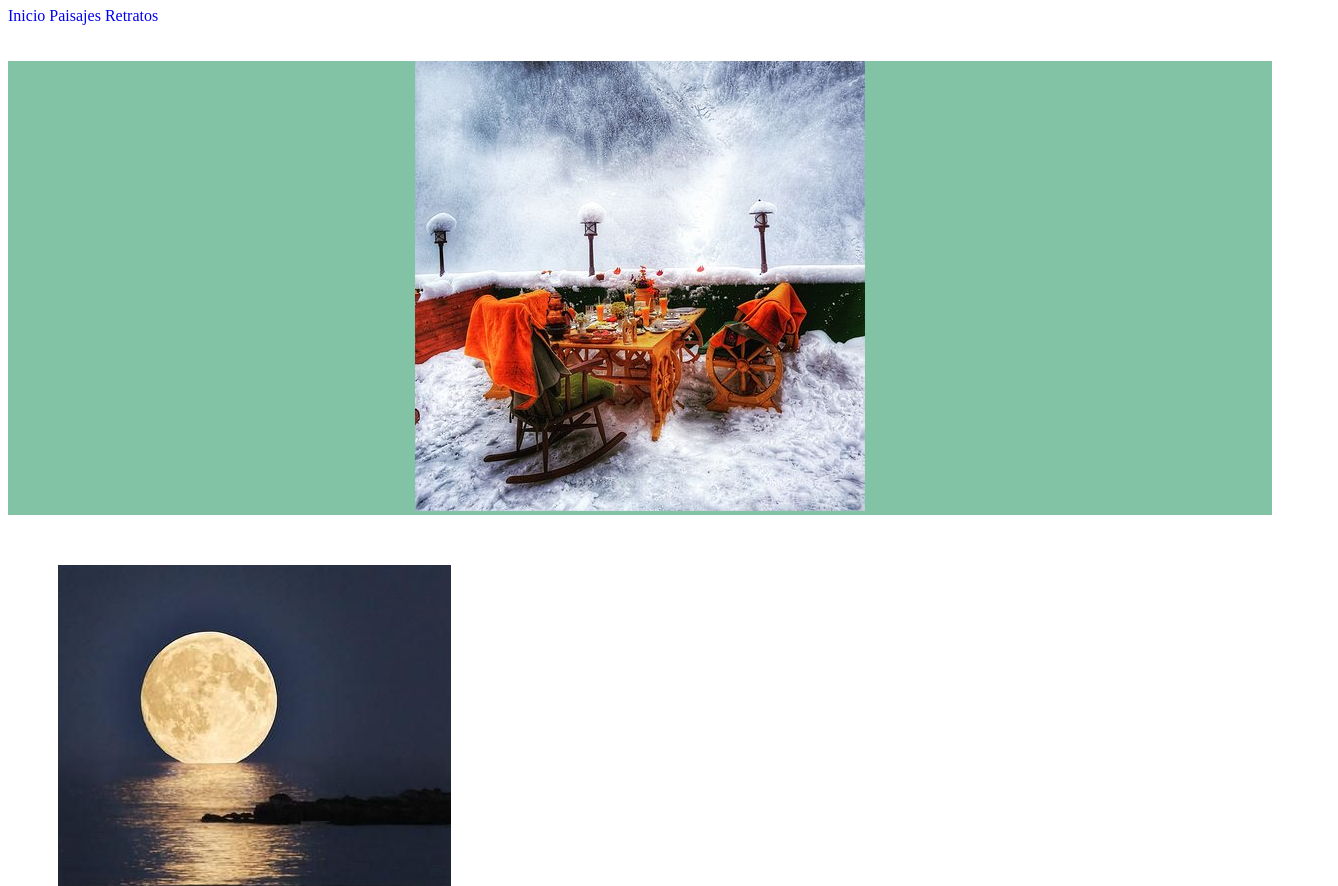
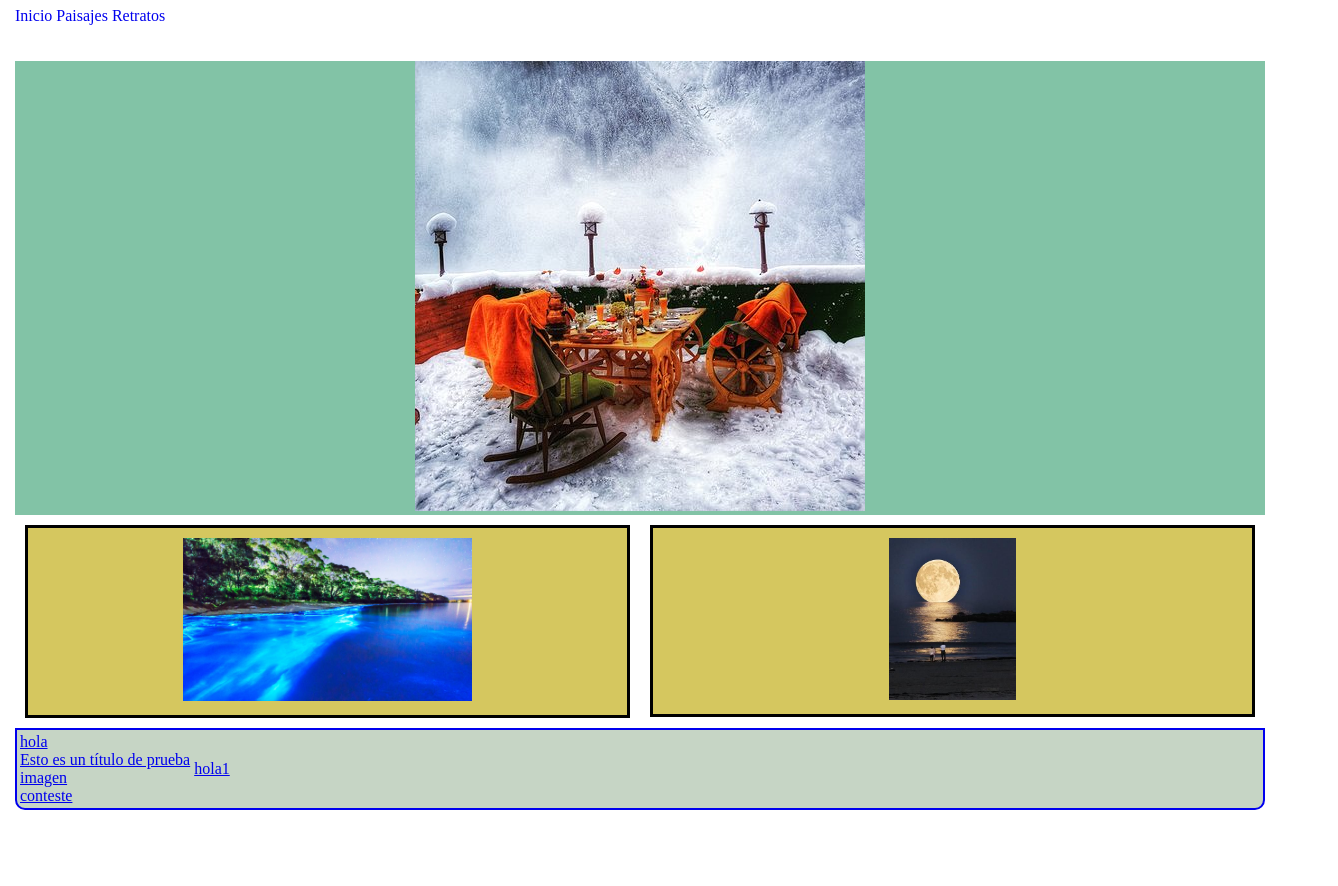
Before and after one commit to Juank100/PruebaCSS, a plain HTML site: page index.html in a window 1280 px wide. Shown: the part 73-959 px from the top of the page, 1338 px wide, since content can reach past the window. After the commit the page ends 898 px from the top, so only its background shows below. Drawn offline with Linux system fonts and the light colour scheme.

Commit message:
Actualizacion 20-05-2019
Commit Evaluación

```diff
--- a/css/estilos.css
+++ b/css/estilos.css
@@ -1,25 +1,76 @@
+body {
+	margin: 15px;
+}
 header{
   background: #5b7989;
-  border-radius: 10px 10px 0px 0px
+  border-radius: 10px 10px 0px 0px;
 }
+footer{
+  background: #C6d5c5;
+  border-radius: 0px 0px 10px 10px;
+}
+
 #titulo{
   color: white;
   text-shadow: 2px 2px #02010a;
+}
+.cuerpogeneral {
+  display: flex;
+  flex-direction: column;
 }
 #imagenprincipal{
   background: #82c3a6;
   text-align: center;
 }
-#imagencentral{
-margin-left: 50px; margin-top: 50px
+.imagensegundo{
+	display: flex;
+	flex-direction: row;
 }
-#imagensecundario{
+
+#imagensecundario .imagensegundo > div {
+  text-align: center;
+	padding: 10px;
+	margin: 10px;
+	background-color: #d5c75f;
+	width: 50%;
+  height: 50%;
+  border-style: solid;
+  border-width: 10px, 10px, 10px, 10px;
+  }
+
+.imagensegundo img {
+  object-position: center;
   width: 50%;
-  height: 50%;
-  display: flex;
-	flex-direction: column;
+  height: 100%;
+  object-fit: cover;
+  }
+
+#imagentres {
+    width: 22%;
 }
-article {
-  width: 80%;
-  height: 80%;
+
+@media (max-width: 480px) {
+	.imagensegundo {
+    display: flex;
+  	flex-direction: column;
+		width: 480px;
+		margin-left: auto;
+		margin-right: auto;
+	}
 }
+
+#imagendos:hover {
+	transform: rotate(-10deg);
+	box-shadow: 2px 2px 5px #82c3a6;
+	border: 2px solid;
+}
+
+#imagentres:hover {
+	transform: translate(20px,-5px);
+	box-shadow: 2px 2px 5px #82c3a6;
+	border: 2px solid;
+}
+
+footer  {
+border: 2px solid
+        }
--- a/index.html
+++ b/index.html
@@ -17,14 +17,55 @@
     </nav>
     <br>
     <br>
-    <section id="imagenprincipal">
-      <img src="img/PaisajePrincipal.jpg" alt="Paisaje Principal" >
+    <section class="cuerpogeneral">
+      <section id="imagenprincipal">
+        <img src="img/PaisajePrincipal.jpg" alt="Paisaje Principal" >
+      </section>
+      <section  id="imagensecundario">
+        <div class="imagensegundo">
+          <div>
+            <a href="aqui va el link.html"><img id="imagendos" src="img/PaisajeSecundarioDos.jpg" alt="Paisaje Secundario Dos" >
+          </div>
+          <div>
+            <a href="aqui va el link.html"><img id="imagentres" src="img/PaisajeSecundarioUno.jpg" alt="Paisaje Secundario Uno">
+          </div>
+        </div>
+      </section>
     </section>
-    <section id="imagencentral">
-      <div id="imagensecundario">
-        <div><img id="ImagenDos" src="img/PaisajeSecundarioUno.jpg" alt="Paisaje Secundario Uno" ></div>
-        <div><img id="ImagenTres" src="img/PaisajeSecundarioDos.jpg" alt="Paisaje Secundario Dos" ></div>
+    <footer>
+      <div id="contenedorfooter">
+        <table class="tablefooter">
+          <tr>
+            <td class="izquierda">
+              <!-- COLUMNA IZQUIERDA !-->
+                <div class="column1">hola
+
+                    <div class="titulo">
+                      Esto es un título de prueba
+                    </div>
+
+                    <div class="imagen_portada">
+                      imagen
+                    </div>
+                    <div class="descarga">
+                      conteste
+                    </div>
+
+                </div>
+            </td>
+
+            <td class="derecha">
+                <!-- COLUMNA DERECHA !-->
+                <div class="column2-twitter">hola1
+
+                </div>
+
+                <div class="twitter">
+                </div>
+          </td>
+        </tr>
+      </table>
       </div>
-    </section>
+    </footer>
   </body>
 </html>
```
